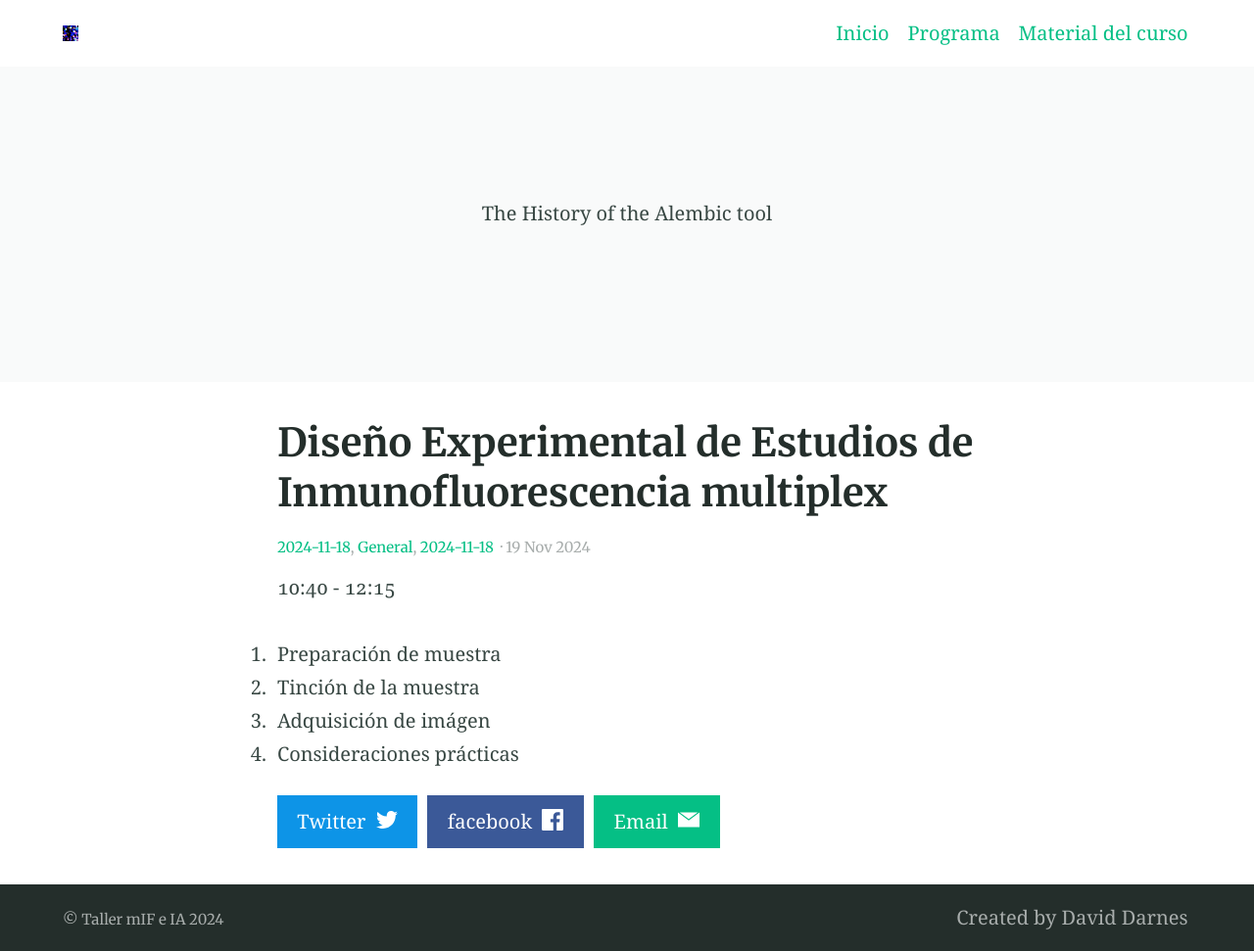
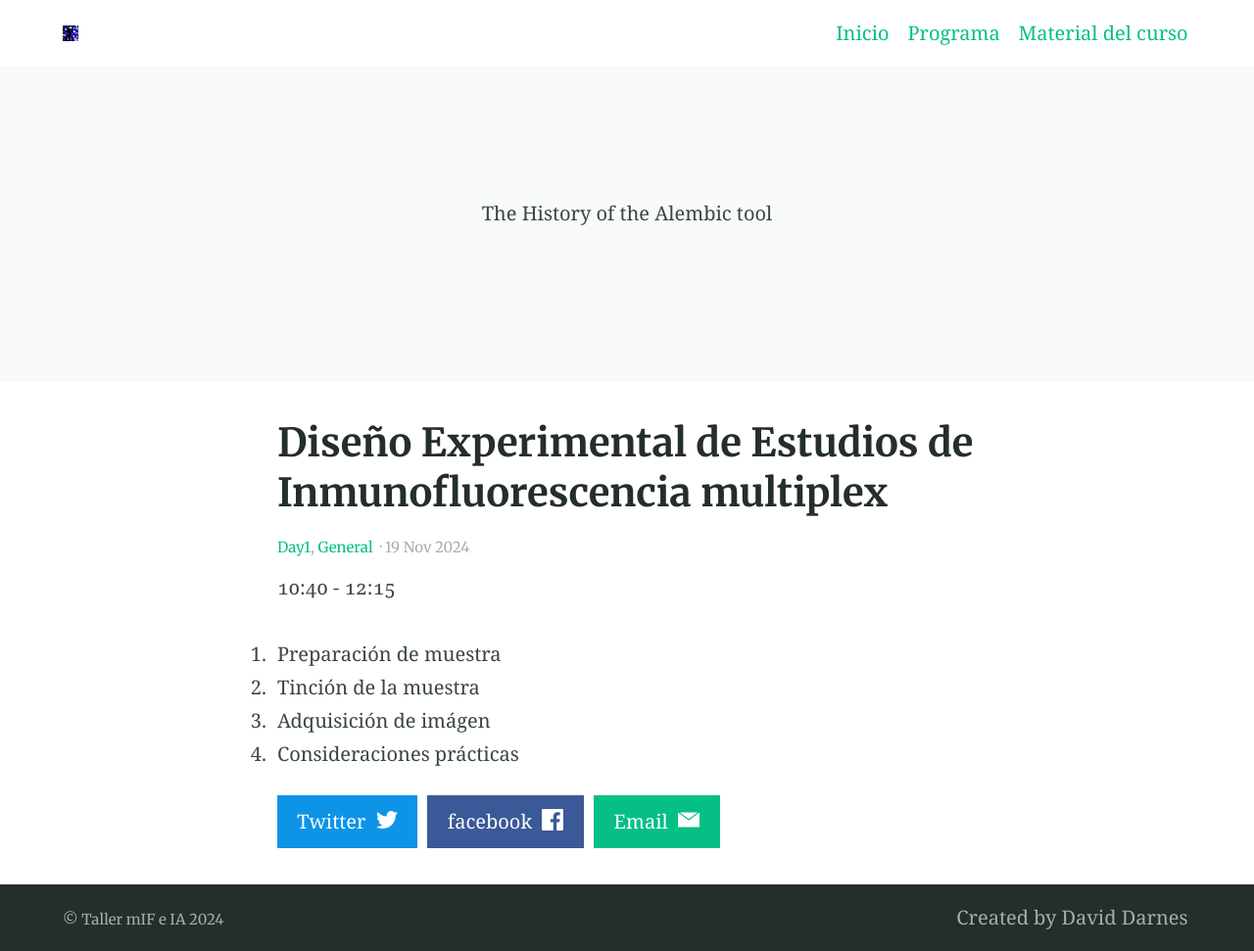
Before and after one commit to acnilo/202411_LNMA_IA-mIF, a Jekyll site: the page built from _posts/2024-11-19-day1_2.md, in a window 1280 px wide. Shown: the whole page at 98% size. Built offline with Jekyll 4.4.1, drawn with Linux system fonts in a browser that asks for light colours.

Commit message:
Update and rename 2024-11-19-day2.md to 2024-11-19-day1_2.md

```diff
--- a/_posts/2024-11-19-day2.md
+++ b/_posts/2024-11-19-day1_2.md
@@ -1,7 +1,7 @@
 ---
 title: Diseño Experimental de Estudios de Inmunofluorescencia multiplex
 categories:
-- 2024-11-18
+- Day1
 - General
 feature_text: |
   The History of the Alembic tool
```
